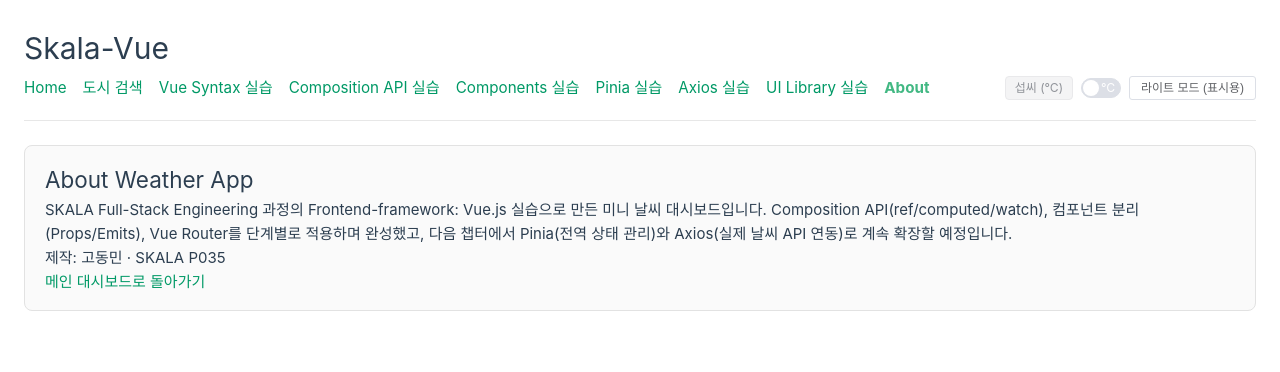
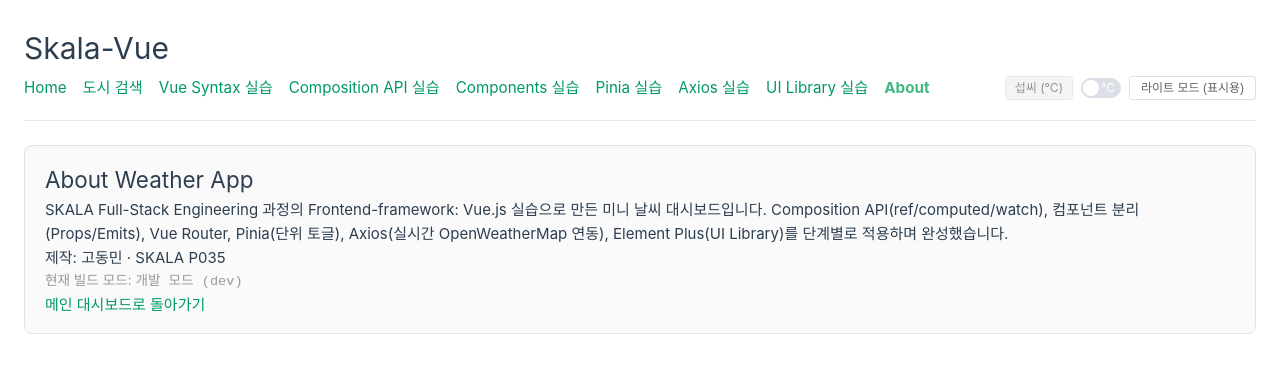
Before and after one commit to kodongmin/skala-vue, a Vue app: page /about in a window 1280 px wide. Shown: the top 372 px of the page. Built offline with nearby package versions, Linux system fonts and the light colour scheme.

Commit message:
feat: 10장 Vite Build & Deployment - ESLint 커스텀 룰(eqeqeq), 빌드 모드별 환경변수(.env.staging/.env.production) 적용

```diff
--- a/package.json
+++ b/package.json
@@ -6,6 +6,8 @@
   "scripts": {
     "dev": "vite",
     "build": "vite build",
+    "build:staging": "vite build --mode staging",
+    "build:production": "vite build --mode production",
     "preview": "vite preview",
     "lint": "run-s lint:*",
     "lint:oxlint": "oxlint . --fix",
--- a/src/views/WeatherAboutView.vue
+++ b/src/views/WeatherAboutView.vue
@@ -1,5 +1,8 @@
 <script setup>
 import { RouterLink } from 'vue-router'
+
+// Vite 환경 변수 참조: 빌드 모드(--mode)에 따라 .env.staging / .env.production 값이 주입된다.
+const buildMode = import.meta.env.VITE_APP_MODE ?? '개발 모드 (dev)'
 </script>
 
 <template>
@@ -7,11 +10,21 @@ import { RouterLink } from 'vue-router'
     <h2>About Weather App</h2>
     <p>
       SKALA Full-Stack Engineering 과정의 Frontend-framework: Vue.js 실습으로 만든 미니 날씨
-      대시보드입니다. Composition API(ref/computed/watch), 컴포넌트 분리(Props/Emits), Vue Router를
-      단계별로 적용하며 완성했고, 다음 챕터에서 Pinia(전역 상태 관리)와 Axios(실제 날씨 API 연동)로
-      계속 확장할 예정입니다.
+      대시보드입니다. Composition API(ref/computed/watch), 컴포넌트 분리(Props/Emits), Vue Router,
+      Pinia(단위 토글), Axios(실시간 OpenWeatherMap 연동), Element Plus(UI Library)를 단계별로
+      적용하며 완성했습니다.
     </p>
     <p>제작: 고동민 · SKALA P035</p>
+    <p class="build-mode">
+      현재 빌드 모드: <code>{{ buildMode }}</code>
+    </p>
     <RouterLink to="/">메인 대시보드로 돌아가기</RouterLink>
   </main>
 </template>
+
+<style scoped>
+.build-mode {
+  font-size: 0.85rem;
+  color: #999;
+}
+</style>
```
Also changed, not shown: eslint.config.js (+9 -0 lines), 2 other files (tests, documents, lock files or other folders).
